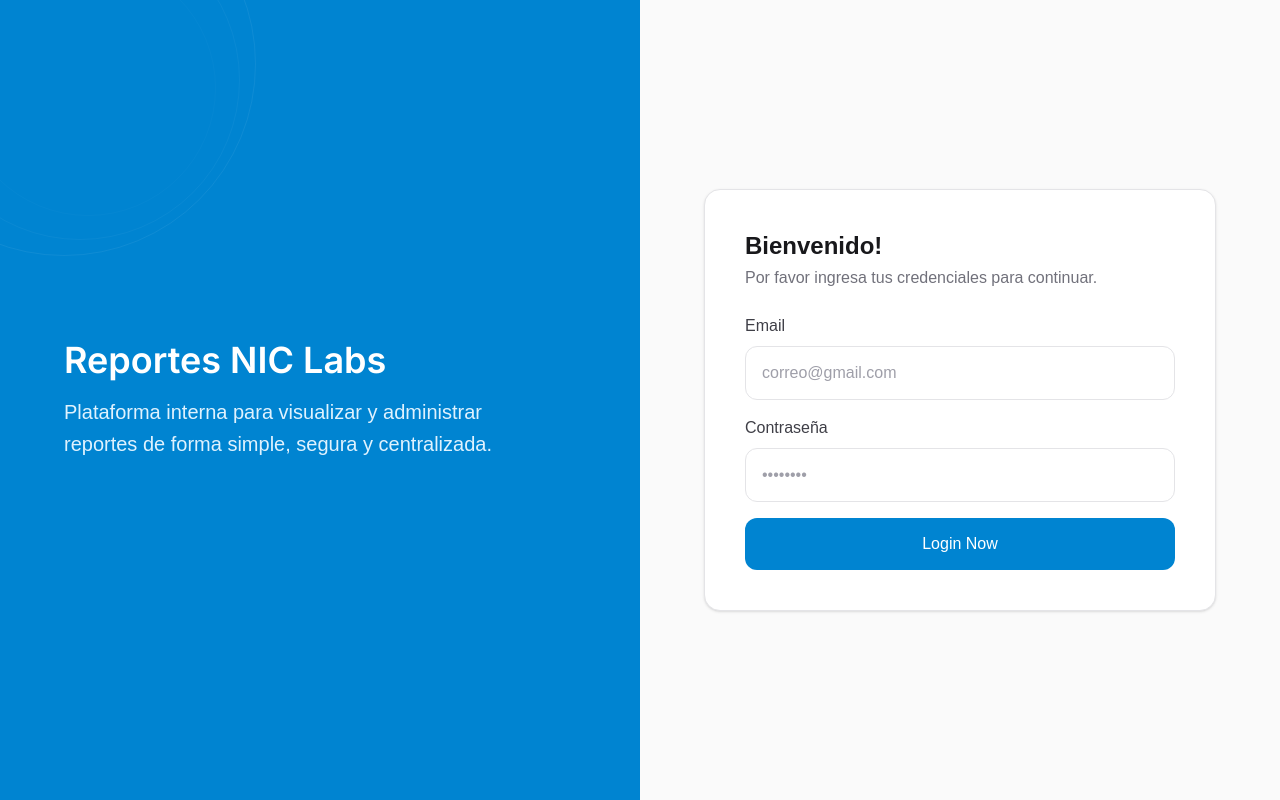
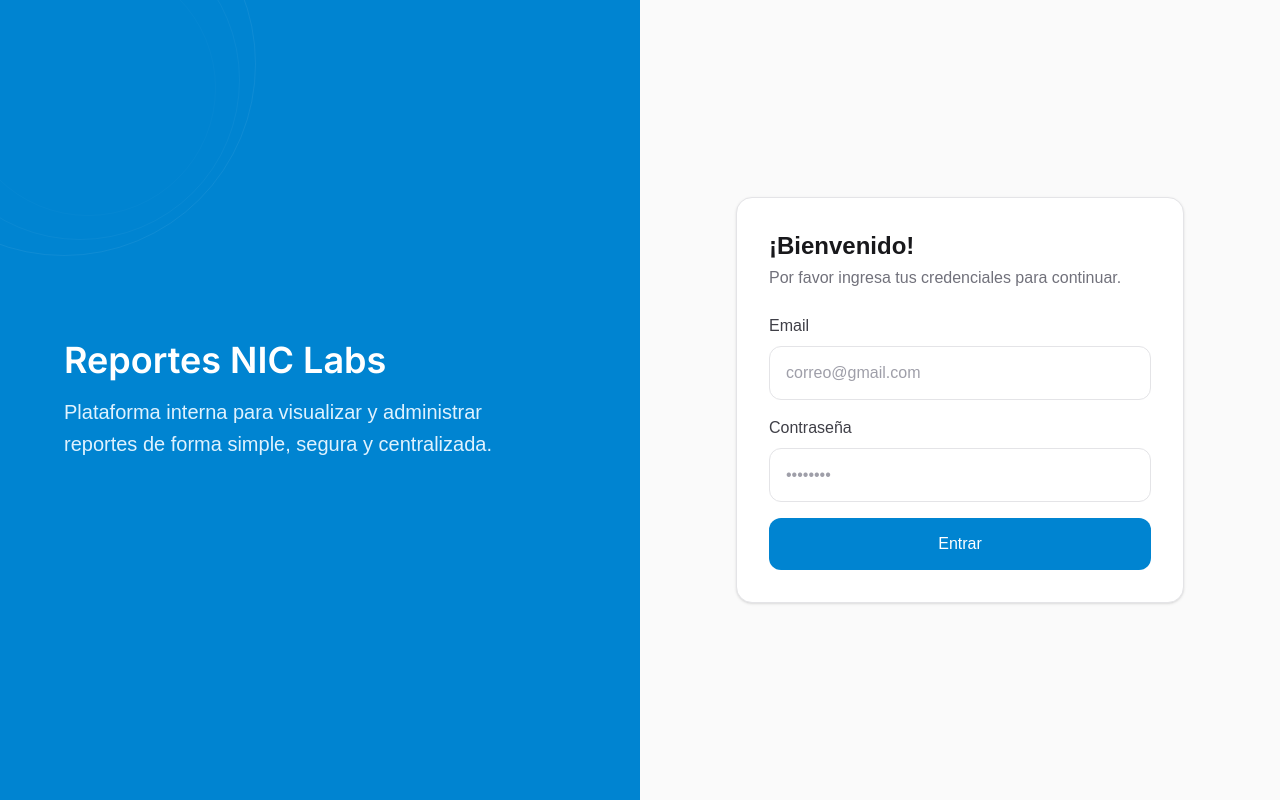
Before and after one commit to puchabea/powerbi-embedded-next.js, a Next.js app: page / in a window 1280 px wide. Built offline with nearby package versions, Linux system fonts and the light colour scheme.

Commit message:
style: refine login page layout and copy

```diff
--- a/app/page.tsx
+++ b/app/page.tsx
@@ -20,7 +20,6 @@ export default function LoginPage() {
     setSubmitted(true);
     setError(null);
 
-    // Validación frontend
     if (!email.trim() || !password.trim()) return;
 
     setLoading(true);
@@ -66,10 +65,10 @@ export default function LoginPage() {
 
       {/* RIGHT – Login */}
       <div className="flex items-center justify-center bg-zinc-50 px-6">
-        <div className="w-full max-w-lg bg-white rounded-2xl border border-zinc-200 p-10 shadow-sm">
+        <div className="w-full max-w-md bg-white rounded-2xl border border-zinc-200 p-8 shadow-sm">
           <div className="mb-6">
             <h2 className="text-2xl font-semibold text-zinc-900">
-              Bienvenido!
+              ¡Bienvenido!
             </h2>
             <p className="mt-1 text-base text-zinc-500">
               Por favor ingresa tus credenciales para continuar.
@@ -146,7 +145,7 @@ export default function LoginPage() {
               className="block w-full rounded-xl bg-sky-600 py-3.5 text-center text-base font-medium
                          text-white hover:bg-sky-700 transition disabled:opacity-60"
             >
-              {loading ? "Entrando..." : "Login Now"}
+              {loading ? "Entrando..." : "Entrar"}
             </button>
           </form>
         </div>
```
